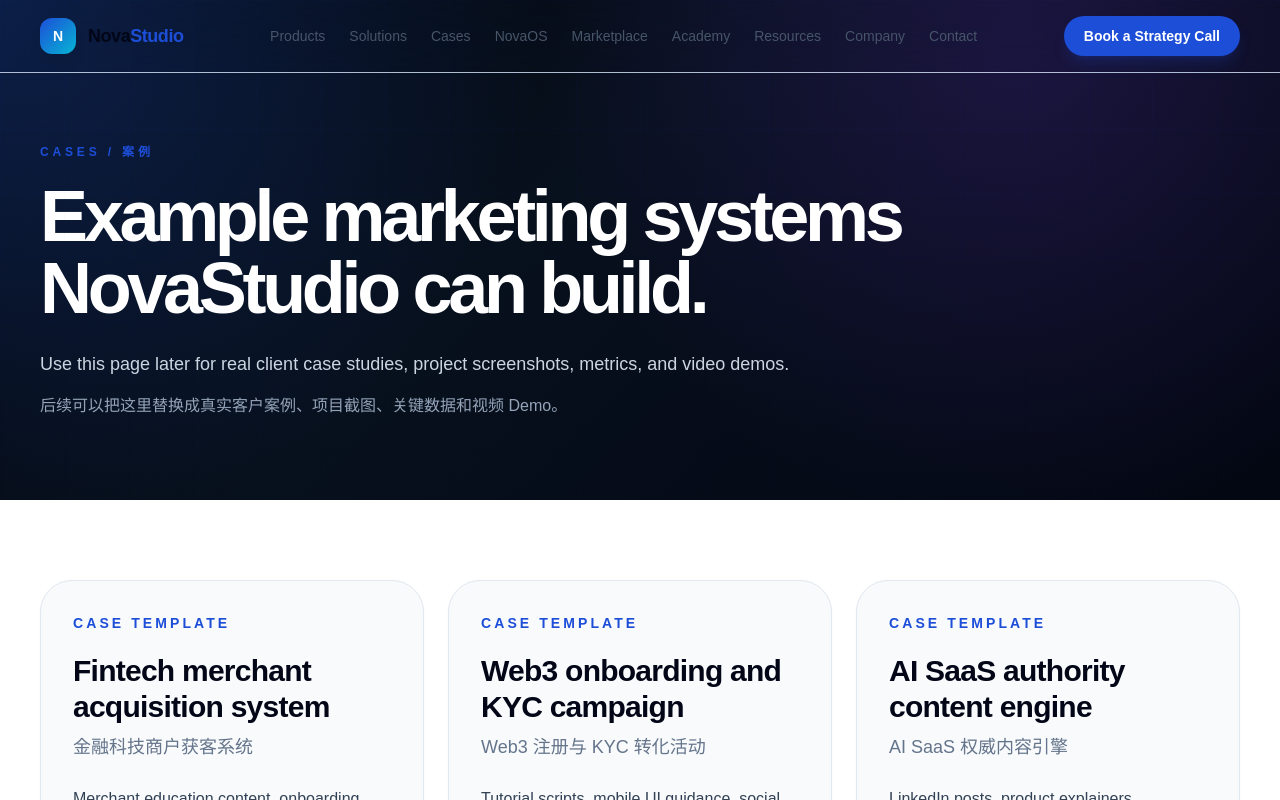
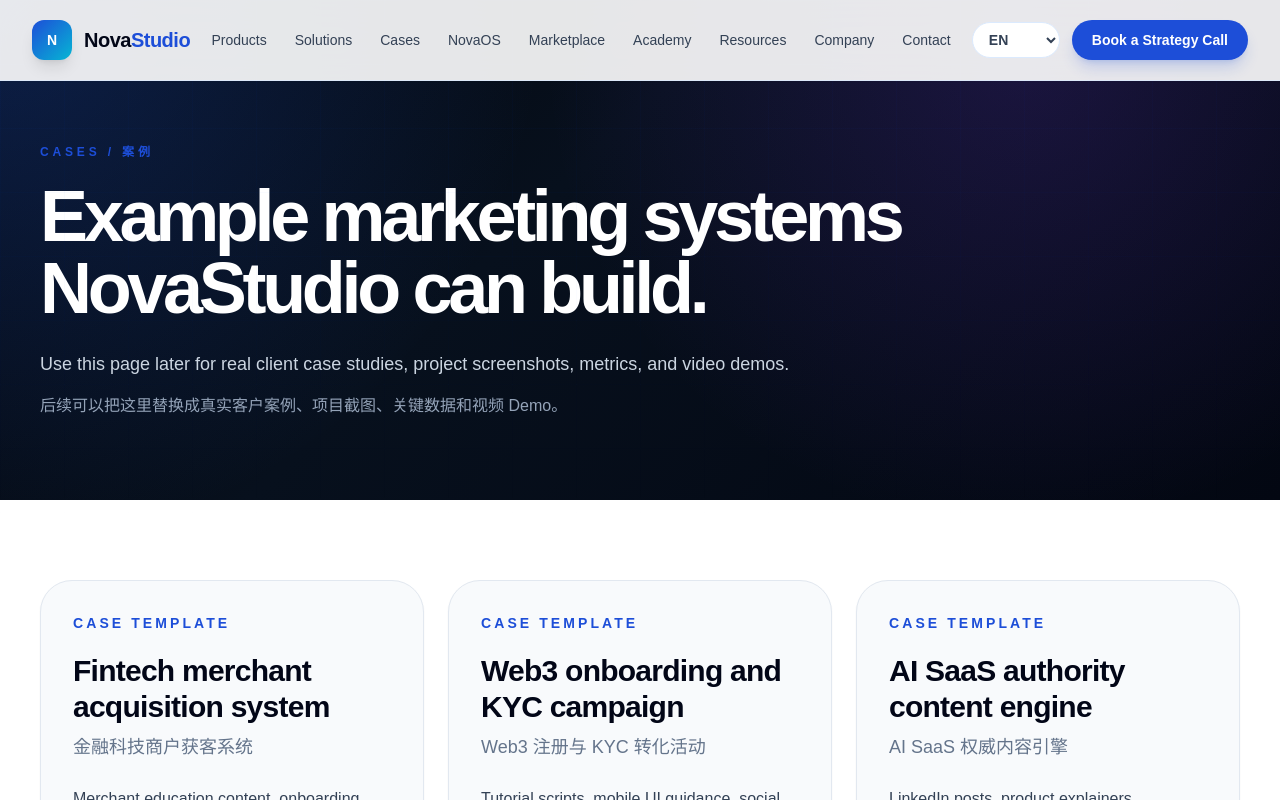
Before and after one commit to Booyuu/Novatest, a Next.js app: page /cases in a window 1280 px wide. Shown: the top 800 px of the page. Built offline with nearby package versions, Linux system fonts and the light colour scheme.

Commit message:
Add multilingual switcher to navbar

```diff
--- a/components/Navbar.tsx
+++ b/components/Navbar.tsx
@@ -1,10 +1,24 @@
 'use client';
 
 import { useState } from 'react';
+import { useLanguage, type Lang } from '@/components/LanguageProvider';
 import { navItems } from '@/lib/content';
+
+const navKey: Record<string, keyof ReturnType<typeof useLanguage>['t']['nav']> = {
+  Products: 'products',
+  Solutions: 'solutions',
+  Cases: 'cases',
+  NovaOS: 'novaos',
+  Marketplace: 'marketplace',
+  Academy: 'academy',
+  Resources: 'resources',
+  Company: 'company',
+  Contact: 'contact',
+};
 
 export function Navbar({ onOpenModal }: { onOpenModal: () => void }) {
   const [isOpen, setIsOpen] = useState(false);
+  const { lang, setLang, labels, t } = useLanguage();
 
   function handleClick(href: string) {
     if (href === 'modal') onOpenModal();
@@ -12,14 +26,14 @@ export function Navbar({ onOpenModal }: { onOpenModal: () => void }) {
   }
 
   return (
-    <header className="fixed inset-x-0 top-0 z-40 border-b border-blue-100/80 bg-white/88 shadow-sm backdrop-blur-2xl">
-      <nav className="mx-auto flex max-w-7xl items-center justify-between px-5 py-4 sm:px-8 lg:px-10">
+    <header className="fixed inset-x-0 top-0 z-40 border-b border-blue-100/80 bg-white/90 shadow-sm backdrop-blur-2xl">
+      <nav className="mx-auto flex max-w-[1500px] items-center justify-between px-8 py-5">
         <a href="/" className="group flex items-center gap-3" aria-label="NovaStudio home">
-          <span className="flex h-9 w-9 items-center justify-center rounded-xl bg-gradient-to-br from-blue-700 to-cyan-500 text-sm font-semibold text-white shadow-lg">N</span>
-          <span className="text-lg font-semibold tracking-tight text-slate-950">Nova<span className="text-blue-700">Studio</span></span>
+          <span className="flex h-10 w-10 items-center justify-center rounded-xl bg-gradient-to-br from-blue-700 to-cyan-500 text-sm font-semibold text-white shadow-lg">N</span>
+          <span className="text-xl font-semibold tracking-tight text-slate-950">Nova<span className="text-blue-700">Studio</span></span>
         </a>
 
-        <div className="hidden items-center gap-5 xl:gap-6 lg:flex">
+        <div className="hidden items-center gap-7 lg:flex">
           {navItems.map((item) => (
             <a
               key={item.label}
@@ -28,16 +42,28 @@ export function Navbar({ onOpenModal }: { onOpenModal: () => void }) {
                 if (item.href === 'modal') event.preventDefault();
                 handleClick(item.href);
               }}
-              className="text-sm font-medium text-slate-600 transition hover:text-blue-700"
+              className="text-sm font-medium text-slate-700 transition hover:text-blue-700"
             >
-              {item.label}
+              {t.nav[navKey[item.label]] ?? item.label}
             </a>
           ))}
         </div>
 
-        <a href="/contact" className="hidden rounded-full bg-blue-700 px-5 py-2.5 text-sm font-semibold text-white shadow-lg shadow-blue-700/20 transition hover:-translate-y-0.5 hover:bg-blue-800 lg:inline-flex">
-          Book a Strategy Call
-        </a>
+        <div className="hidden items-center gap-3 lg:flex">
+          <select
+            value={lang}
+            onChange={(event) => setLang(event.target.value as Lang)}
+            className="rounded-full border border-blue-100 bg-white px-3 py-2 text-sm font-semibold text-slate-700 outline-none transition hover:border-blue-300"
+            aria-label="Select language"
+          >
+            {(Object.keys(labels) as Lang[]).map((key) => (
+              <option key={key} value={key}>{labels[key]}</option>
+            ))}
+          </select>
+          <a href="/contact" className="rounded-full bg-blue-700 px-5 py-2.5 text-sm font-semibold text-white shadow-lg shadow-blue-700/20 transition hover:-translate-y-0.5 hover:bg-blue-800">
+            {t.nav.cta}
+          </a>
+        </div>
 
         <button
           type="button"
@@ -53,6 +79,9 @@ export function Navbar({ onOpenModal }: { onOpenModal: () => void }) {
       {isOpen ? (
         <div id="mobile-menu" className="border-t border-blue-100 bg-white px-5 py-5 lg:hidden">
           <div className="grid gap-2">
+            <select value={lang} onChange={(event) => setLang(event.target.value as Lang)} className="mb-2 rounded-2xl border border-blue-100 bg-white px-4 py-3 text-slate-700">
+              {(Object.keys(labels) as Lang[]).map((key) => <option key={key} value={key}>{labels[key]}</option>)}
+            </select>
             {navItems.map((item) => (
               <a
                 key={item.label}
@@ -63,11 +92,11 @@ export function Navbar({ onOpenModal }: { onOpenModal: () => void }) {
                 }}
                 className="rounded-2xl px-4 py-3 text-slate-700 transition hover:bg-blue-50 hover:text-blue-700"
               >
-                {item.label}
+                {t.nav[navKey[item.label]] ?? item.label}
               </a>
             ))}
             <a href="/contact" onClick={() => setIsOpen(false)} className="mt-2 rounded-full bg-blue-700 px-5 py-3 text-center font-semibold text-white">
-              Book a Strategy Call
+              {t.nav.cta}
             </a>
           </div>
         </div>
```
